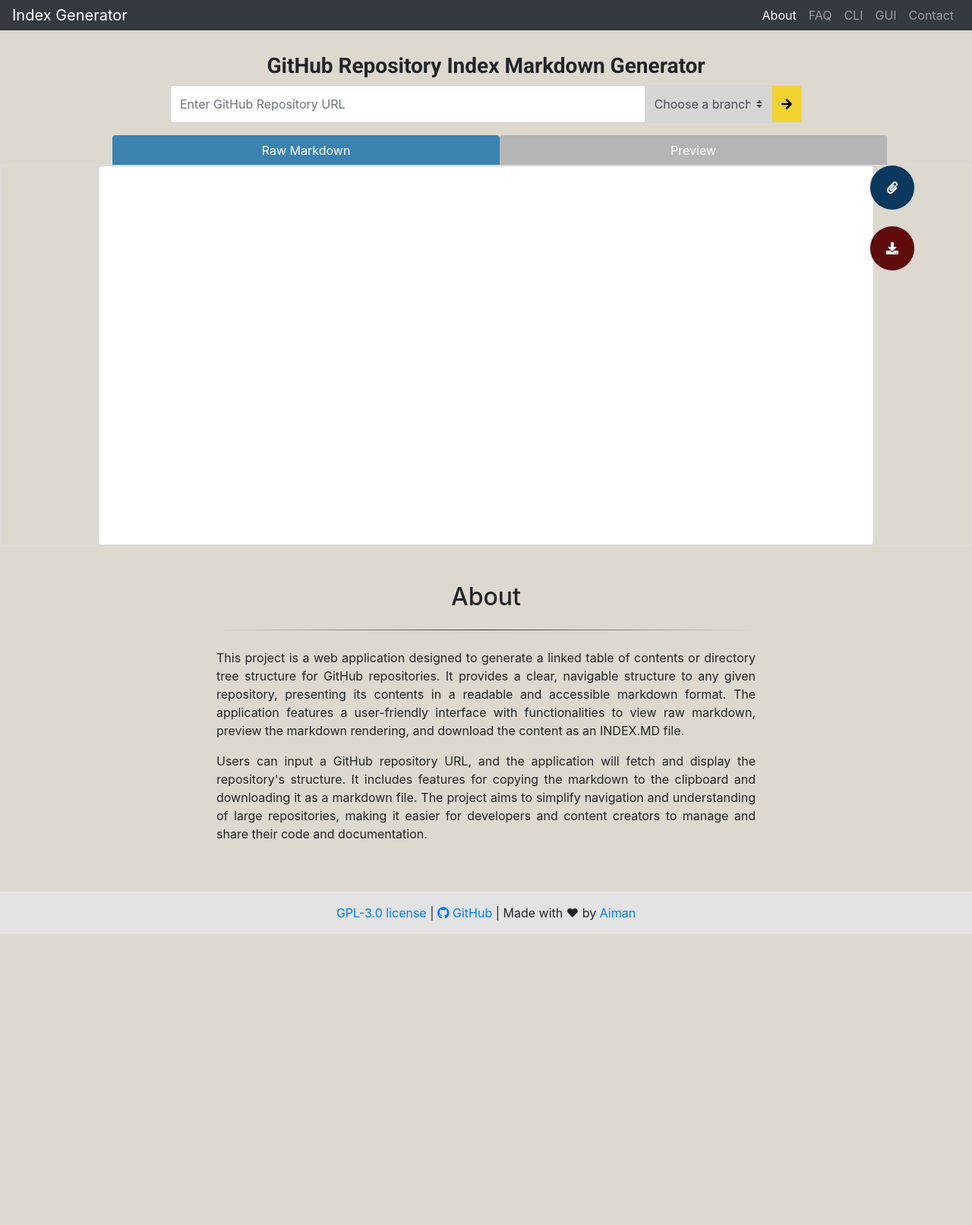
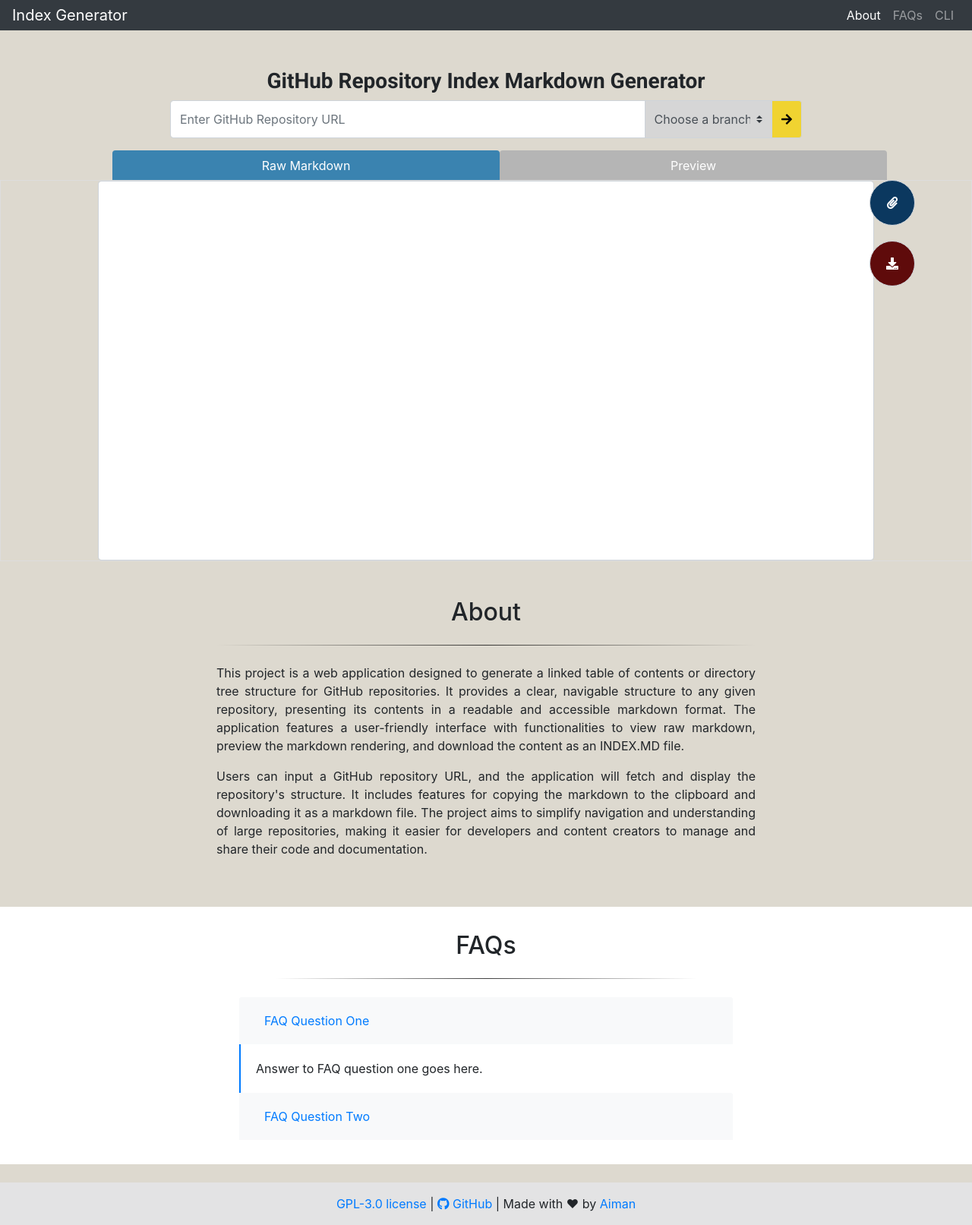
Before and after one commit to aimanfatima/indexgen, a Flask app: page / in a window 1280 px wide. Shown: the whole page at 76% size. Before the commit the page ends 1230 px from the top, so only its background shows below. Run offline with Flask 3, Linux system fonts and the light colour scheme; some libraries are stand-ins or nearby versions.

Commit message:
Add FAQs section

```diff
--- a/app/templates/index.html
+++ b/app/templates/index.html
@@ -155,14 +155,69 @@
 			hr {
 				border: 0;
 				height: 1px;
-				background-image: linear-gradient(to right, rgba(0, 0, 0, 0), rgba(0, 0, 0, 0.75), rgba(0, 0, 0, 0));
+				background-image: linear-gradient(
+					to right,
+					rgba(0, 0, 0, 0),
+					rgba(0, 0, 0, 0.75),
+					rgba(0, 0, 0, 0)
+				);
+			}
+
+			#faq-section {
+				background-color: #fff; /* White background */
+				padding: 2rem 0; /* Padding for top and bottom */
+			}
+
+			#accordion {
+				max-width: 650px; /* Set a max-width for the accordion */
+				margin: auto; /* Center the accordion in the page */
+			}
+
+			#accordion .card {
+				border: none;
+			}
+
+			#accordion .card-header {
+				background-color: #f8f9fa;
+				border-bottom: none;
+			}
+
+			#accordion .card-body {
+				text-align: left; /* Center the text inside the accordion body */
+				border-left: 2px solid #007bff;
+			}
+
+			#faq-section h2 {
+				margin-bottom: 0.5rem; /* Smaller bottom margin for the heading */
+			}
+
+			#faq-section hr {
+				margin: 0 auto 2rem auto; /* Center the horizontal rule with automatic margins */
+				width: 50%; /* Shorter width for the horizontal rule */
+			}
+
+			/* Additional styles to ensure that the page has no extra spacing */
+			body,
+			html {
+				margin: 0;
+				padding: 0;
+				width: 100%;
+				height: 100%;
 			}
 		</style>
 	</head>
 	<body>
 		<nav class="navbar navbar-expand-lg navbar-dark bg-dark fixed-top">
 			<a class="navbar-brand" href="#">Index Generator</a>
-			<button class="navbar-toggler" type="button" data-toggle="collapse" data-target="#navbarNav" aria-controls="navbarNav" aria-expanded="false" aria-label="Toggle navigation">
+			<button
+				class="navbar-toggler"
+				type="button"
+				data-toggle="collapse"
+				data-target="#navbarNav"
+				aria-controls="navbarNav"
+				aria-expanded="false"
+				aria-label="Toggle navigation"
+			>
 				<span class="navbar-toggler-icon"></span>
 			</button>
 			<div class="collapse navbar-collapse justify-content-end" id="navbarNav">
@@ -171,22 +226,16 @@
 						<a class="nav-link" href="#about">About</a>
 					</li>
 					<li class="nav-item">
-						<a class="nav-link" href="#">FAQ</a>
+						<a class="nav-link" href="#faq-section">FAQs</a>
 					</li>
 					<li class="nav-item">
 						<a class="nav-link" href="#">CLI</a>
-					</li>
-					<li class="nav-item">
-						<a class="nav-link" href="#">GUI</a>
-					</li>
-					<li class="nav-item">
-						<a class="nav-link" href="#">Contact</a>
 					</li>
 				</ul>
 			</div>
 		</nav>
 
-		<div class="header" style="padding-top: 50px;">
+		<div class="header" style="padding-top: 90px">
 			<h3><b>GitHub Repository Index Markdown Generator</b></h3>
 		</div>
 
@@ -298,17 +347,88 @@
 				<div class="row">
 					<div class="col-lg-8 mx-auto">
 						<h2 class="text-center">About</h2>
-						<hr class="my-4">
+						<hr class="my-4" />
 						<p class="text-justify">
-							This project is a web application designed to generate a linked table of contents or directory tree structure for GitHub repositories. It provides a clear, navigable structure to any given repository, presenting its contents in a readable and accessible markdown format. The application features a user-friendly interface with functionalities to view raw markdown, preview the markdown rendering, and download the content as an INDEX.MD file.
+							This project is a web application designed to generate a linked
+							table of contents or directory tree structure for GitHub
+							repositories. It provides a clear, navigable structure to any
+							given repository, presenting its contents in a readable and
+							accessible markdown format. The application features a
+							user-friendly interface with functionalities to view raw markdown,
+							preview the markdown rendering, and download the content as an
+							INDEX.MD file.
 						</p>
 						<p class="text-justify">
-							Users can input a GitHub repository URL, and the application will fetch and display the repository's structure. It includes features for copying the markdown to the clipboard and downloading it as a markdown file. The project aims to simplify navigation and understanding of large repositories, making it easier for developers and content creators to manage and share their code and documentation.
+							Users can input a GitHub repository URL, and the application will
+							fetch and display the repository's structure. It includes features
+							for copying the markdown to the clipboard and downloading it as a
+							markdown file. The project aims to simplify navigation and
+							understanding of large repositories, making it easier for
+							developers and content creators to manage and share their code and
+							documentation.
 						</p>
 					</div>
 				</div>
 			</div>
+		</section>
 
+		<section id="faq-section" class="bg-white">
+			<div class="container">
+				<h2 class="text-center">FAQs</h2>
+				<hr class="my-4" />
+				<div id="accordion">
+					<!-- FAQ Item 1 -->
+					<div class="card">
+						<div class="card-header" id="headingOne">
+							<h5 class="mb-0">
+								<button
+									class="btn btn-link"
+									data-toggle="collapse"
+									data-target="#collapseOne"
+									aria-expanded="true"
+									aria-controls="collapseOne"
+								>
+									FAQ Question One
+								</button>
+							</h5>
+						</div>
+
+						<div
+							id="collapseOne"
+							class="collapse show"
+							aria-labelledby="headingOne"
+							data-parent="#accordion"
+						>
+							<div class="card-body">Answer to FAQ question one goes here.</div>
+						</div>
+					</div>
+					<!-- FAQ Item 2 -->
+					<div class="card">
+						<div class="card-header" id="headingTwo">
+							<h5 class="mb-0">
+								<button
+									class="btn btn-link collapsed"
+									data-toggle="collapse"
+									data-target="#collapseTwo"
+									aria-expanded="false"
+									aria-controls="collapseTwo"
+								>
+									FAQ Question Two
+								</button>
+							</h5>
+						</div>
+						<div
+							id="collapseTwo"
+							class="collapse"
+							aria-labelledby="headingTwo"
+							data-parent="#accordion"
+						>
+							<div class="card-body">Answer to FAQ question two goes here.</div>
+						</div>
+					</div>
+					<!-- Add more FAQ items as needed -->
+				</div>
+			</div>
 		</section>
 
 		<script src="https://code.jquery.com/jquery-3.5.1.slim.min.js"></script>
@@ -428,11 +548,22 @@
 		<script src="https://cdn.jsdelivr.net/npm/@popperjs/core@2.7.0/dist/umd/popper.min.js"></script>
 		<script src="https://stackpath.bootstrapcdn.com/bootstrap/4.5.2/js/bootstrap.min.js"></script>
 		<footer class="bg-light text-center text-lg-start mt-4 footer">
-			<div class="text-center p-3" style="background-color: rgba(140, 140, 140, 0.2);">
-			  <a href="https://github.com/aimanfatima/hyperlinked-index-md-generator/blob/main/LICENSE" target="_blank">GPL-3.0 license</a> |
-			  <a href="https://github.com/aimanfatima/ds-algo" target="_blank"><i class="fab fa-github"></i> GitHub</a> |
-			  Made with ❤︎ by <a href="https://github.com/aimanfatima" target="_blank">Aiman</a>
+			<div
+				class="text-center p-3"
+				style="background-color: rgba(140, 140, 140, 0.2)"
+			>
+				<a
+					href="https://github.com/aimanfatima/hyperlinked-index-md-generator/blob/main/LICENSE"
+					target="_blank"
+					>GPL-3.0 license</a
+				>
+				|
+				<a href="https://github.com/aimanfatima/ds-algo" target="_blank"
+					><i class="fab fa-github"></i> GitHub</a
+				>
+				| Made with ❤︎ by
+				<a href="https://github.com/aimanfatima" target="_blank">Aiman</a>
 			</div>
-		  </footer>
+		</footer>
 	</body>
 </html>
```
